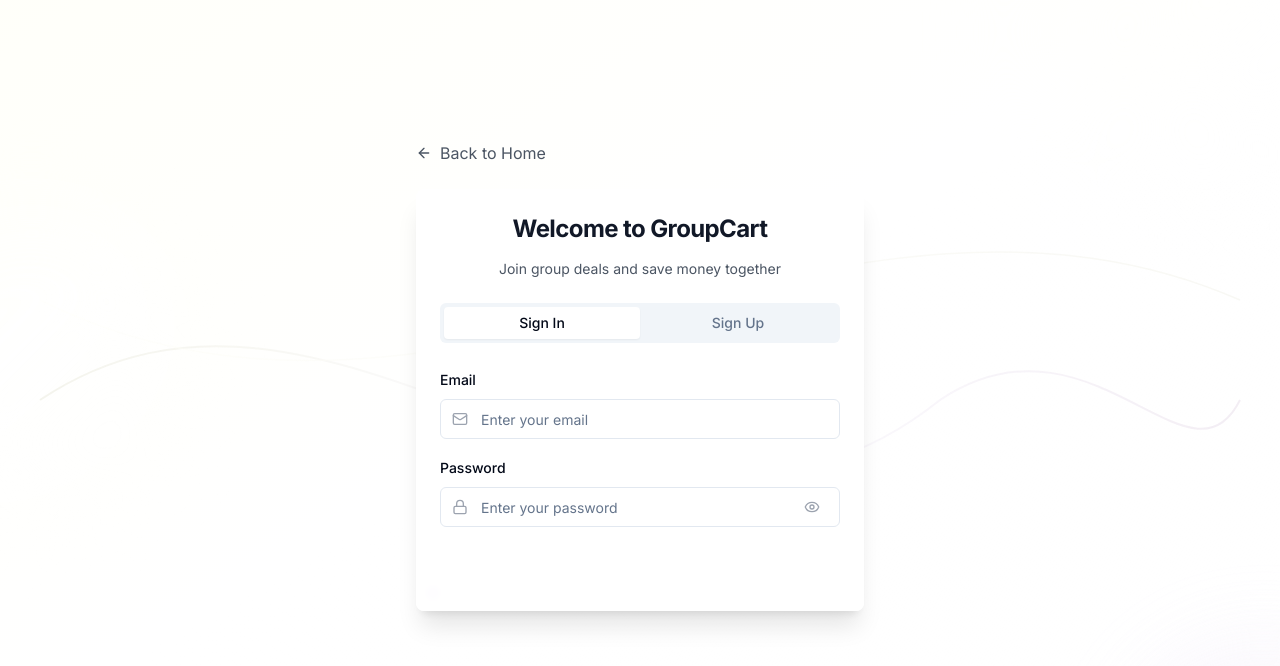
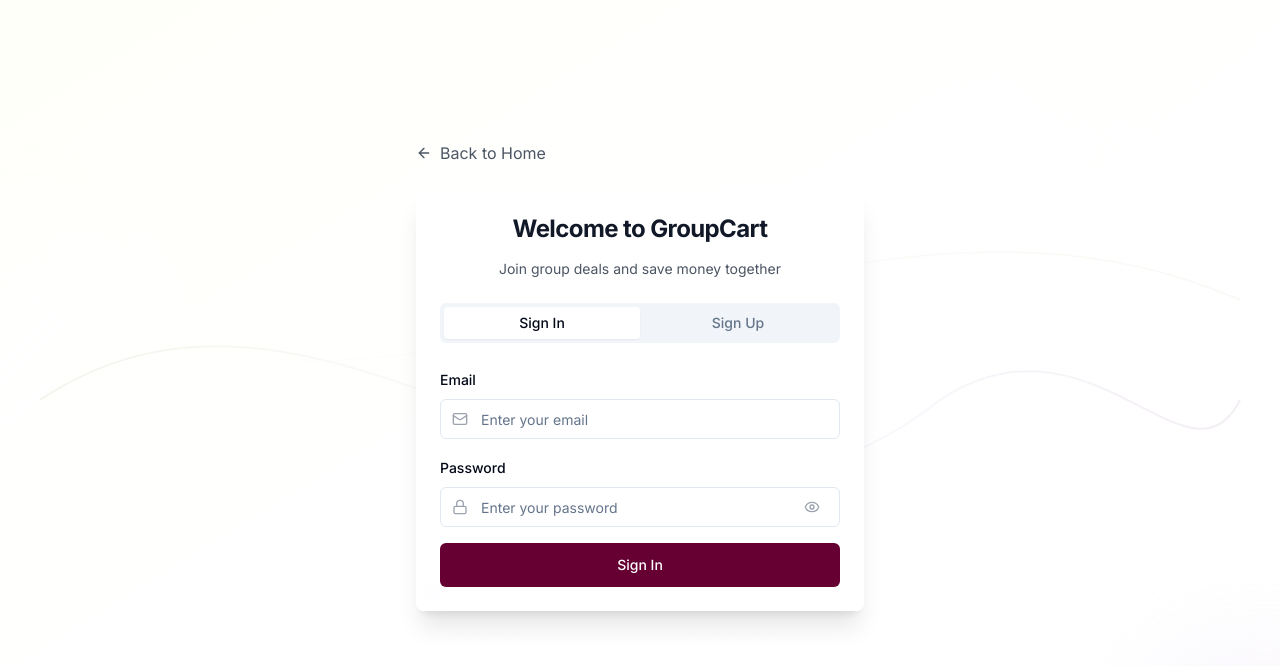
Before and after one commit to zydnet/CliQue, a Next.js app: page /auth in a window 1280 px wide. Shown: the top 666 px of the page. Built offline with nearby package versions, Linux system fonts and the light colour scheme.

Commit message:
fix: ui/ux issue

```diff
--- a/app/auth/page.tsx
+++ b/app/auth/page.tsx
@@ -205,7 +205,7 @@ export default function AuthPage() {
 
                   <Button
                     type="submit"
-                    className="w-full bg-primary-600 hover:bg-primary-700 dark:bg-primary-500 dark:hover:bg-primary-600 h-11"
+                    className="w-full bg-primary hover:bg-primary/90 text-white h-11"
                     disabled={loading}
                   >
                     {loading ? <LoadingSpinner size="sm" /> : "Sign In"}
@@ -356,7 +356,7 @@ export default function AuthPage() {
 
                   <Button
                     type="submit"
-                    className="w-full bg-primary-600 hover:bg-primary-700 dark:bg-primary-500 dark:hover:bg-primary-600 h-11"
+                    className="w-full bg-primary hover:bg-primary/90 text-white h-11"
                     disabled={loading}
                   >
                     {loading ? <LoadingSpinner size="sm" /> : "Create Account"}
--- a/components/navigation.tsx
+++ b/components/navigation.tsx
@@ -162,7 +162,7 @@ export function Navigation() {
                 {!currentUser && (
                   <>
                     <Link href="/auth">
-                      <Button className={`text-sm ml-2 ${theme === 'light' ? 'text-primary' : 'text-white'}`}>Sign In</Button>
+                      <Button className={`text-sm ml-2 ${theme === 'light' ? 'text-white' : 'text-white'}`}>Sign In</Button>
                     </Link>
                   </>
                 )}
```
